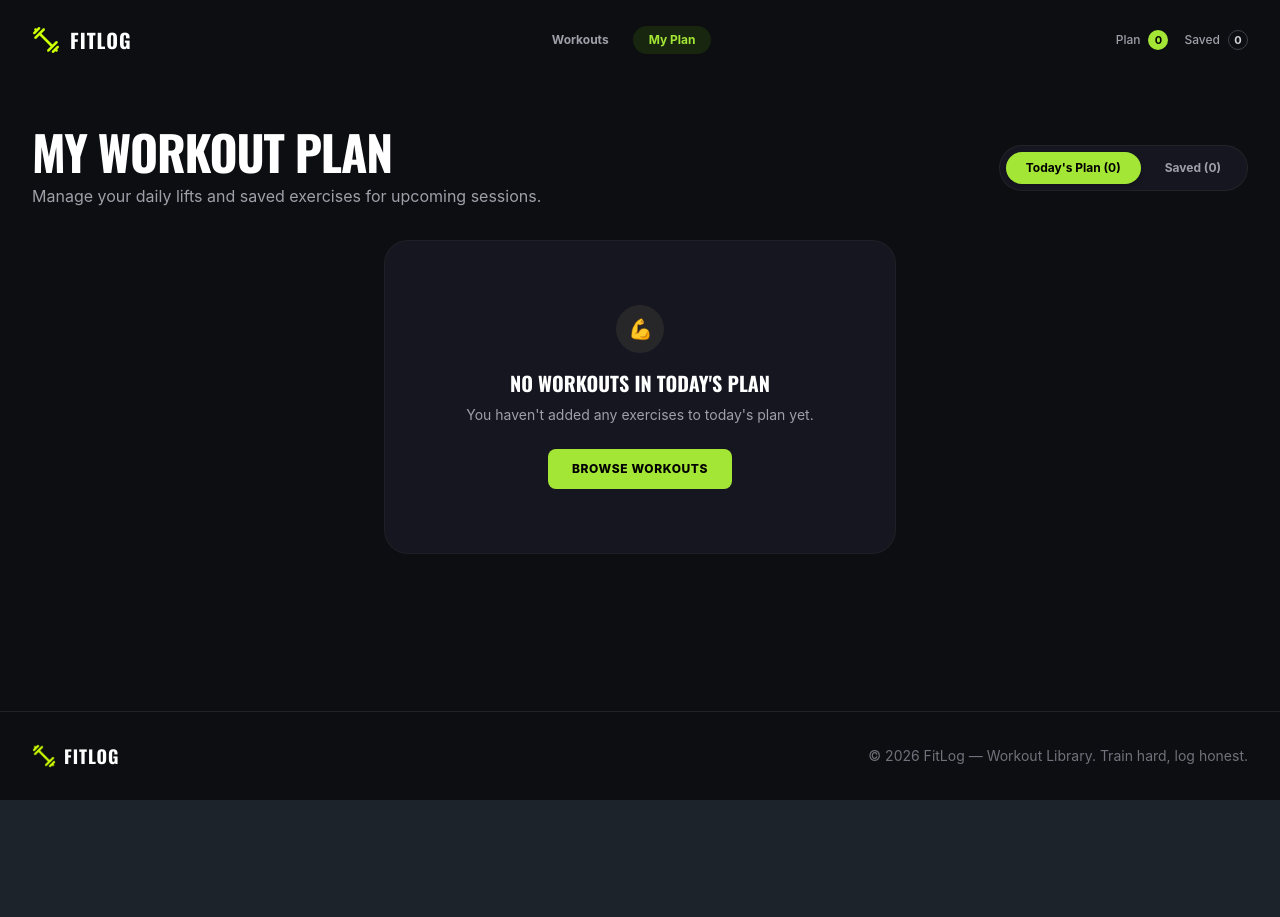
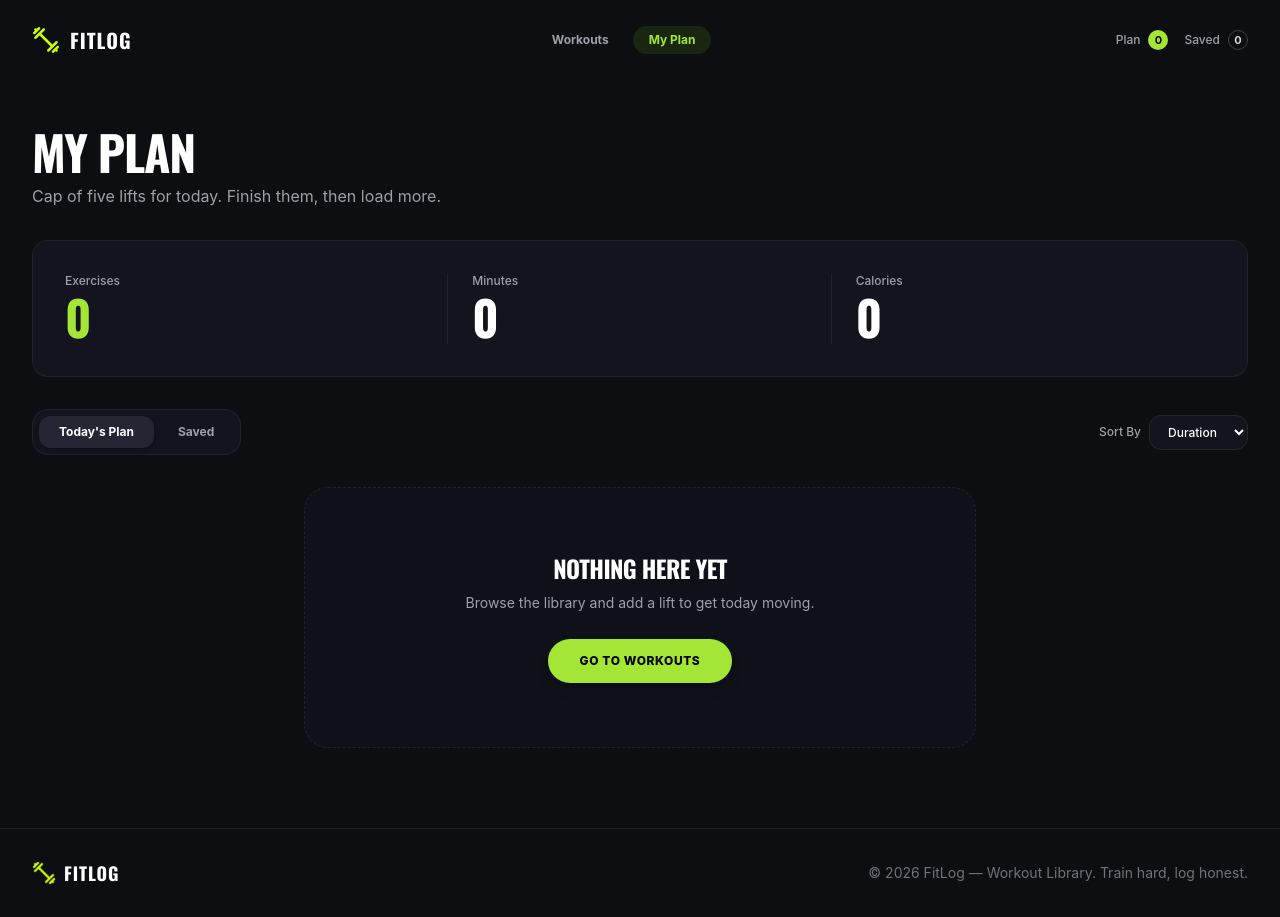
Before and after one commit to AmiNuL-72/PH_As06-FitLog-Project-NextJS, a Next.js app: page /my-plan in a window 1280 px wide. Before the commit the page ends 800 px from the top, so only its background shows below. Built offline with nearby package versions, Linux system fonts and the light colour scheme.

Commit message:
My Plan Functionality added..

```diff
--- a/src/app/my-plan/page.tsx
+++ b/src/app/my-plan/page.tsx
@@ -1,18 +1,31 @@
 'use client';
 
-import React, { useState, useEffect, Suspense } from 'react';
+import React, { useState, useEffect, useMemo, Suspense } from 'react';
 import Link from 'next/link';
 import Image from 'next/image';
 import { useSearchParams } from 'next/navigation';
+import { useWorkout } from '@/context/WorkoutContext';
 import { Workout } from '@/types/workout';
-import { useWorkout } from '@/context/WorkoutContext';
 
 function MyPlanContent() {
   const searchParams = useSearchParams();
   const initialTab = searchParams.get('tab') === 'saved' ? 'saved' : 'plan';
   const [activeTab, setActiveTab] = useState<'plan' | 'saved'>(initialTab);
+  const [sortBy, setSortBy] = useState<'duration' | 'calories' | 'name' | 'rating'>('duration');
+  const [isMounted, setIsMounted] = useState(false);
 
-  const { planList, savedList, removeFromPlan, removeFromSaved } = useWorkout();
+  const {
+    planList,
+    savedList,
+    removeFromPlan,
+    removeFromSaved,
+    toggleDone,
+    isDone,
+  } = useWorkout();
+
+  useEffect(() => {
+    setIsMounted(true);
+  }, []);
 
   useEffect(() => {
     const tabParam = searchParams.get('tab');
@@ -20,128 +33,274 @@ function MyPlanContent() {
     else if (tabParam === 'plan') setActiveTab('plan');
   }, [searchParams]);
 
-  const currentList = activeTab === 'plan' ? planList : savedList;
+  // Calculate stats summary
+  const totalExercises = planList.length;
+  const totalMinutes = useMemo(
+    () => planList.reduce((acc, item) => acc + (item.duration || 0), 0),
+    [planList]
+  );
+  const totalCalories = useMemo(
+    () => planList.reduce((acc, item) => acc + (item.caloriesBurned || 0), 0),
+    [planList]
+  );
+
+  // Active list & sorting
+  const rawList = activeTab === 'plan' ? planList : savedList;
+
+  const sortedList = useMemo(() => {
+    const list = [...rawList];
+    if (sortBy === 'duration') {
+      list.sort((a, b) => b.duration - a.duration);
+    } else if (sortBy === 'calories') {
+      list.sort((a, b) => b.caloriesBurned - a.caloriesBurned);
+    } else if (sortBy === 'rating') {
+      list.sort((a, b) => b.rating - a.rating);
+    } else if (sortBy === 'name') {
+      list.sort((a, b) => a.name.localeCompare(b.name));
+    }
+    return list;
+  }, [rawList, sortBy]);
+
+  if (!isMounted) {
+    return (
+      <div className="max-w-7xl mx-auto px-4 sm:px-6 lg:px-8 py-16 text-center text-zinc-400 font-sans">
+        Loading workouts…
+      </div>
+    );
+  }
 
   return (
     <main className="max-w-7xl mx-auto px-4 sm:px-6 lg:px-8 py-8 sm:py-12">
-      {/* Header */}
-      <div className="flex flex-col sm:flex-row sm:items-center justify-between gap-4 mb-8">
-        <div>
+      {/* Title & Subtitle */}
+      <div className="mb-8">
         <h1 className="font-display text-white text-3xl sm:text-4xl lg:text-5xl font-black uppercase tracking-tight mb-2">
-            MY WORKOUT PLAN
+          MY PLAN
         </h1>
         <p className="text-zinc-400 text-sm sm:text-base font-sans">
-            Manage your daily lifts and saved exercises for upcoming sessions.
+          Cap of five lifts for today. Finish them, then load more.
         </p>
       </div>
 
+      {/* Metrics Summary Row */}
+      <div className="bg-[#13141d] border border-zinc-800/80 rounded-2xl p-6 sm:p-8 mb-8 grid grid-cols-1 sm:grid-cols-3 gap-6 sm:gap-0 divide-y sm:divide-y-0 sm:divide-x divide-zinc-800/80">
+        {/* Exercises */}
+        <div className="sm:px-6 first:pl-0">
+          <span className="text-zinc-400 text-xs font-medium block mb-1 font-sans">
+            Exercises
+          </span>
+          <span className="font-display font-black text-4xl sm:text-5xl text-[#a3e635]">
+            {totalExercises}
+          </span>
+        </div>
+
+        {/* Minutes */}
+        <div className="pt-4 sm:pt-0 sm:px-6">
+          <span className="text-zinc-400 text-xs font-medium block mb-1 font-sans">
+            Minutes
+          </span>
+          <span className="font-display font-black text-4xl sm:text-5xl text-white">
+            {totalMinutes}
+          </span>
+        </div>
+
+        {/* Calories */}
+        <div className="pt-4 sm:pt-0 sm:px-6 last:pr-0">
+          <span className="text-zinc-400 text-xs font-medium block mb-1 font-sans">
+            Calories
+          </span>
+          <span className="font-display font-black text-4xl sm:text-5xl text-white">
+            {totalCalories}
+          </span>
+        </div>
+      </div>
+
+      {/* Controls Bar */}
+      <div className="flex flex-col sm:flex-row sm:items-center justify-between gap-4 mb-6">
         {/* Tabs */}
-        <div className="bg-[#151620] border border-zinc-800/80 p-1.5 rounded-full inline-flex items-center gap-1 self-start sm:self-auto">
+        <div className="bg-[#13141d] border border-zinc-800/80 p-1.5 rounded-2xl inline-flex items-center gap-1 self-start">
           <button
             onClick={() => setActiveTab('plan')}
-            className={`px-5 py-2 rounded-full text-xs font-bold transition-all cursor-pointer ${
+            className={`px-5 py-2 rounded-xl text-xs font-bold transition-all cursor-pointer ${
               activeTab === 'plan'
-                ? 'bg-[#a3e635] text-black shadow-md'
+                ? 'bg-[#242634] text-white shadow-md'
                 : 'text-zinc-400 hover:text-white'
             }`}
           >
-            Today&apos;s Plan ({planList.length})
+            Today&apos;s Plan
           </button>
           <button
             onClick={() => setActiveTab('saved')}
-            className={`px-5 py-2 rounded-full text-xs font-bold transition-all cursor-pointer ${
+            className={`px-5 py-2 rounded-xl text-xs font-bold transition-all cursor-pointer ${
               activeTab === 'saved'
-                ? 'bg-[#a3e635] text-black shadow-md'
+                ? 'bg-[#242634] text-white shadow-md'
                 : 'text-zinc-400 hover:text-white'
             }`}
           >
-            Saved ({savedList.length})
+            Saved
           </button>
+        </div>
+
+        {/* Sort By Dropdown */}
+        <div className="flex items-center gap-2 self-end sm:self-auto font-sans">
+          <span className="text-zinc-400 text-xs font-medium">Sort By</span>
+          <select
+            value={sortBy}
+            onChange={(e) => setSortBy(e.target.value as any)}
+            className="bg-[#13141d] border border-zinc-800 text-white text-xs font-medium px-3.5 py-2 rounded-xl outline-none cursor-pointer focus:border-zinc-600 transition-colors"
+          >
+            <option value="duration">Duration</option>
+            <option value="calories">Calories</option>
+            <option value="name">Name</option>
+            <option value="rating">Rating</option>
+          </select>
         </div>
       </div>
 
-      {/* Workout Grid */}
-      {currentList.length > 0 ? (
-        <div className="grid grid-cols-1 md:grid-cols-2 lg:grid-cols-3 gap-6">
-          {currentList.map((workout: Workout) => (
+      {/* List Container */}
+      {sortedList.length > 0 ? (
+        <div className="space-y-4">
+          {sortedList.map((workout: Workout) => {
+            const done = isDone(workout.id);
+
+            return (
               <div
                 key={workout.id}
-              className="bg-[#151620] border border-zinc-800/60 rounded-2xl overflow-hidden flex flex-col justify-between group hover:border-zinc-700 transition-all"
+                className="bg-[#13141d] border border-zinc-800/60 rounded-2xl p-4 sm:p-5 flex flex-col sm:flex-row sm:items-center justify-between gap-4 hover:border-zinc-700/80 transition-all group"
               >
-              <div>
-                <div className="relative w-full aspect-[16/10] bg-zinc-900">
+                {/* Left: Image & Info */}
+                <div className="flex items-center gap-4 sm:gap-5 flex-1 min-w-0">
+                  <div className="w-28 sm:w-40 aspect-[16/10] relative rounded-xl overflow-hidden bg-zinc-900 shrink-0">
                     <Image
                       src={workout.image}
                       alt={workout.name}
                       fill
-                    sizes="(max-width: 768px) 100vw, (max-width: 1200px) 50vw, 33vw"
-                    className="object-cover"
+                      sizes="160px"
+                      className="object-cover group-hover:scale-105 transition-transform duration-500"
                     />
                   </div>
 
-                <div className="p-5">
-                  <div className="flex flex-wrap gap-1.5 mb-2.5">
-                    {workout.muscleGroups.map((g) => (
-                      <span
-                        key={g}
-                        className="bg-[#a3e635] text-black text-[10px] font-black uppercase px-2.5 py-0.5 rounded-full"
-                      >
-                        {g}
-                      </span>
-                    ))}
-                  </div>
-                  <h3 className="font-display text-white text-lg font-black uppercase tracking-tight">
+                  <div className="min-w-0 flex-1">
+                    <h3 className="font-display text-white text-lg sm:text-xl font-black uppercase tracking-tight truncate">
                       {workout.name}
                     </h3>
-                  <p className="text-zinc-400 text-xs mt-1 font-sans">
-                    {workout.equipment} • {workout.duration} min • {workout.caloriesBurned} kcal
+                    <p className="text-zinc-400 text-xs font-sans mt-0.5 truncate">
+                      {workout.equipment}
                     </p>
+
+                    {/* Stats Row */}
+                    <div className="flex items-center gap-4 text-zinc-400 text-xs font-sans mt-3">
+                      {/* Duration */}
+                      <div className="flex items-center gap-1.5">
+                        <svg
+                          className="w-3.5 h-3.5 text-zinc-400"
+                          fill="none"
+                          stroke="currentColor"
+                          viewBox="0 0 24 24"
+                        >
+                          <circle cx="12" cy="12" r="10" strokeWidth="2" />
+                          <polyline points="12 6 12 12 16 14" strokeWidth="2" />
+                        </svg>
+                        <span>{workout.duration} min</span>
+                      </div>
+
+                      {/* Calories */}
+                      <div className="flex items-center gap-1.5">
+                        <svg
+                          className="w-3.5 h-3.5 text-zinc-400"
+                          fill="none"
+                          stroke="currentColor"
+                          viewBox="0 0 24 24"
+                        >
+                          <path
+                            strokeLinecap="round"
+                            strokeLinejoin="round"
+                            strokeWidth="2"
+                            d="M17.657 16.657L13.414 20.9a1.998 1.998 0 01-2.827 0l-4.244-4.243a8 8 0 1111.314 0z"
+                          />
+                        </svg>
+                        <span>{workout.caloriesBurned} kcal</span>
+                      </div>
+
+                      {/* Rating */}
+                      <div className="flex items-center gap-1.5">
+                        <svg
+                          className="w-3.5 h-3.5 text-amber-400 fill-amber-400"
+                          viewBox="0 0 24 24"
+                        >
+                          <polygon points="12 2 15.09 8.26 22 9.27 17 14.14 18.18 21.02 12 17.77 5.82 21.02 7 14.14 2 9.27 8.91 8.26 12 2" />
+                        </svg>
+                        <span className="text-zinc-300 font-medium">
+                          {workout.rating}
+                        </span>
+                      </div>
+                    </div>
                   </div>
                 </div>
 
-              {/* Action Buttons */}
-              <div className="p-5 pt-0 flex items-center justify-between gap-3">
+                {/* Right: Actions */}
+                <div className="flex items-center gap-3 self-end sm:self-auto pt-2 sm:pt-0">
                   <Link
                     href={`/workouts/${workout.id}`}
-                  className="flex-1 bg-zinc-800 hover:bg-[#a3e635] text-white hover:text-black font-extrabold text-xs py-2.5 px-4 rounded-lg text-center transition-all uppercase tracking-wide"
+                    className="border border-zinc-700/80 bg-zinc-900/40 hover:bg-zinc-800 text-zinc-200 hover:text-white font-bold text-xs px-4 py-2 sm:px-5 sm:py-2.5 rounded-full transition-colors whitespace-nowrap"
                   >
                     View Details
                   </Link>
+
+                  {activeTab === 'plan' && (
+                    <button
+                      onClick={() => toggleDone(workout.id)}
+                      className={`font-extrabold text-xs px-4 py-2 sm:px-5 sm:py-2.5 rounded-full flex items-center gap-1.5 transition-all cursor-pointer whitespace-nowrap ${
+                        done
+                          ? 'bg-[#18260f] text-[#a3e635] border border-[#a3e635]/60'
+                          : 'bg-[#a3e635] hover:bg-[#b8ff00] text-black shadow-md'
+                      }`}
+                    >
+                      <svg
+                        className="w-3.5 h-3.5 fill-current stroke-current"
+                        viewBox="0 0 24 24"
+                      >
+                        <path d="M9 16.17L4.83 12l-1.42 1.41L9 19 21 7l-1.41-1.41z" />
+                      </svg>
+                      <span>{done ? 'Completed' : 'Mark as Done'}</span>
+                    </button>
+                  )}
+
                   <button
                     onClick={() =>
                       activeTab === 'plan'
                         ? removeFromPlan(workout.id)
                         : removeFromSaved(workout.id)
                     }
-                  className="text-zinc-500 hover:text-red-400 p-2 text-xs transition-colors cursor-pointer"
-                  title="Remove"
+                    className="text-zinc-500 hover:text-red-400 p-1.5 transition-colors cursor-pointer"
+                    title="Remove item"
                   >
-                  <svg className="w-5 h-5 stroke-current fill-none" viewBox="0 0 24 24" strokeWidth="2">
-                    <path d="M19 7l-.867 12.142A2 2 0 0116.138 21H7.862a2 2 0 01-1.995-1.858L5 7m5 4v6m4-6v6m1-10V4a1 1 0 00-1-1h-4a1 1 0 00-1 1v3M4 7h16" />
+                    <svg
+                      className="w-5 h-5 stroke-current fill-none"
+                      viewBox="0 0 24 24"
+                      strokeWidth="2"
+                    >
+                      <path d="M6 18L18 6M6 6l12 12" />
                     </svg>
                   </button>
                 </div>
               </div>
-          ))}
+            );
+          })}
         </div>
       ) : (
-        <div className="text-center py-16 bg-[#151620] border border-zinc-800/60 rounded-3xl p-8 max-w-lg mx-auto">
-          <div className="w-12 h-12 rounded-full bg-zinc-800 text-zinc-400 flex items-center justify-center mx-auto mb-4 text-xl">
-            💪
-          </div>
-          <h3 className="font-display text-white text-xl font-bold uppercase mb-2">
-            No Workouts {activeTab === 'plan' ? "in Today's Plan" : 'Saved'}
+        /* Empty State */
+        <div className="border border-dashed border-zinc-800/80 bg-[#13141d]/60 rounded-3xl p-12 sm:p-16 text-center my-8 flex flex-col items-center justify-center max-w-2xl mx-auto">
+          <h3 className="font-display font-black text-xl sm:text-2xl text-white uppercase tracking-tight mb-2">
+            NOTHING HERE YET
           </h3>
-          <p className="text-zinc-400 text-sm mb-6">
-            {activeTab === 'plan'
-              ? "You haven't added any exercises to today's plan yet."
-              : "You haven't saved any exercises for later yet."}
+          <p className="text-zinc-400 text-sm max-w-sm mb-6 font-sans leading-relaxed">
+            Browse the library and add a lift to get today moving.
           </p>
           <Link
             href="/#library"
-            className="inline-flex items-center gap-2 bg-[#a3e635] hover:bg-[#b8ff00] text-black font-extrabold text-xs px-6 py-3 rounded-lg uppercase tracking-wider transition-all"
+            className="bg-[#a3e635] hover:bg-[#b8ff00] text-black font-extrabold text-xs px-8 py-3.5 rounded-full uppercase tracking-wider transition-all shadow-lg transform hover:scale-[1.02] active:scale-[0.98]"
           >
-            Browse Workouts
+            Go to workouts
           </Link>
         </div>
       )}
@@ -151,7 +310,13 @@ function MyPlanContent() {
 
 export default function MyPlanPage() {
   return (
-    <Suspense fallback={<div className="p-8 text-center text-zinc-400">Loading plan...</div>}>
+    <Suspense
+      fallback={
+        <div className="max-w-7xl mx-auto px-4 sm:px-6 lg:px-8 py-16 text-center text-zinc-400 font-sans">
+          Loading workouts…
+        </div>
+      }
+    >
       <MyPlanContent />
     </Suspense>
   );
```
Also changed, not shown: src/context/WorkoutContext.tsx (+35 -3 lines). Lines whose indentation alone changed are shown as unchanged.
